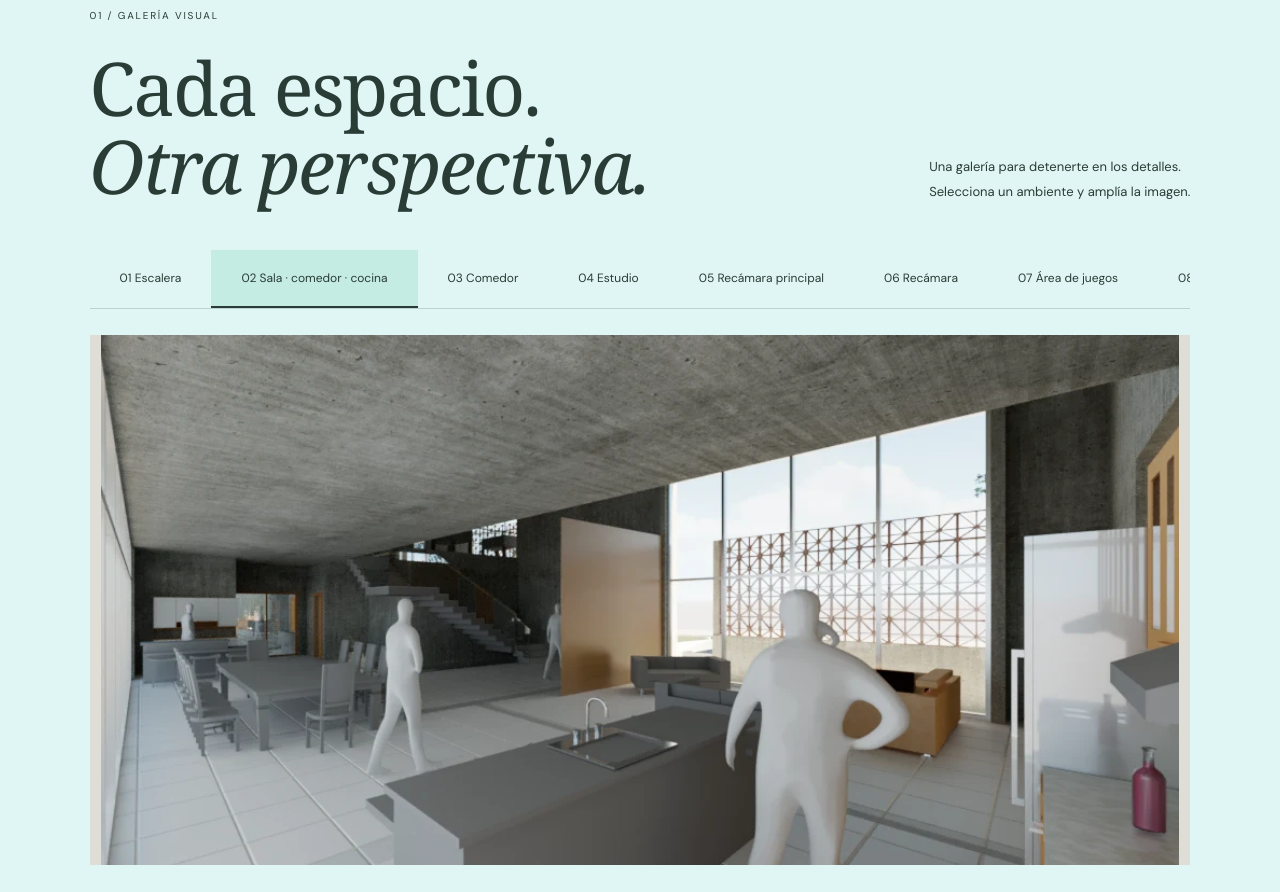
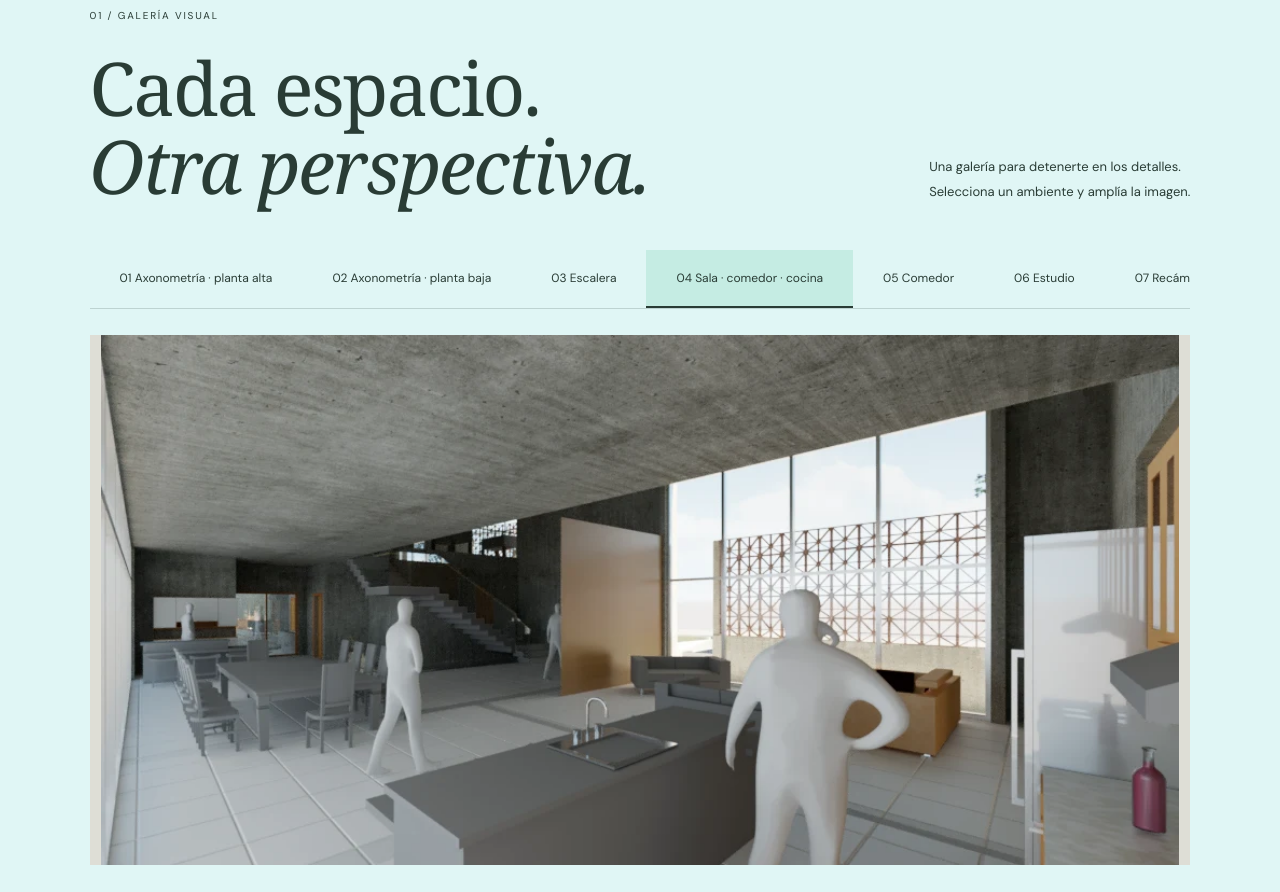
Before and after one commit to eo1206/Casa-Babel-, a plain HTML site: page index.html in a window 1280 px wide. Shown: the part 2821-3713 px from the top of the page. Drawn offline with Linux system fonts and the light colour scheme; a web font is replaced by a local one.

Commit message:
Añadir axonometrías de planta alta y baja a galería y recorrido

```diff
--- a/app.js
+++ b/app.js
@@ -1,8 +1,8 @@
-const renders=[['escalera','Escalera','El ascenso','La escalera expresa la idea de ascender y conecta los espacios de la residencia.'],['sala-comedor-cocina','Sala · comedor · cocina','Un espacio compartido','Una vista del área social que reúne sala, comedor y cocina.'],['comedor','Comedor','La luz como protagonista','Los ventanales acompañan el espacio de convivencia.'],['estudio','Estudio','Un lugar para concentrarse','Una perspectiva del estudio y su relación con el exterior.'],['recamara-principal','Recámara principal','La pausa privada','Un acercamiento al espacio de descanso principal.'],['recamara','Recámara','El espacio íntimo','Una segunda perspectiva de los ambientes de descanso.'],['area-juegos','Área de juegos','Luz y encuentro','La celosía filtra la luz que entra al área de juegos.'],['sala-juegos','Sala de juegos','Tiempo para compartir','Una vista interior del espacio de entretenimiento.'],['celosia','Celosía','Geometría y luz','El patrón de la celosía dibuja sombras en el interior.']];
-const $=s=>document.querySelector(s);let selected=1,stop=0;const src=i=>'assets/'+renders[i][0]+'.webp';
+const renders=[['axonometria-alta','Axonometría · planta alta','La planta alta, en perspectiva','Vista axonométrica que muestra la distribución de los espacios del nivel superior.'],['axonometria-baja','Axonometría · planta baja','La planta baja, en perspectiva','Vista axonométrica del nivel de acceso, los espacios sociales y su relación con el jardín.'],['escalera','Escalera','El ascenso','La escalera expresa la idea de ascender y conecta los espacios de la residencia.'],['sala-comedor-cocina','Sala · comedor · cocina','Un espacio compartido','Una vista del área social que reúne sala, comedor y cocina.'],['comedor','Comedor','La luz como protagonista','Los ventanales acompañan el espacio de convivencia.'],['estudio','Estudio','Un lugar para concentrarse','Una perspectiva del estudio y su relación con el exterior.'],['recamara-principal','Recámara principal','La pausa privada','Un acercamiento al espacio de descanso principal.'],['recamara','Recámara','El espacio íntimo','Una segunda perspectiva de los ambientes de descanso.'],['area-juegos','Área de juegos','Luz y encuentro','La celosía filtra la luz que entra al área de juegos.'],['sala-juegos','Sala de juegos','Tiempo para compartir','Una vista interior del espacio de entretenimiento.'],['celosia','Celosía','Geometría y luz','El patrón de la celosía dibuja sombras en el interior.']];
+const $=s=>document.querySelector(s);let selected=3,stop=2;const src=i=>'assets/'+renders[i][0]+'.webp';
 const tabs=renders.map((r,i)=>{const b=document.createElement('button');b.type='button';b.textContent=String(i+1).padStart(2,'0')+' '+r[1];b.setAttribute('role','tab');b.onclick=()=>select(i);b.onkeydown=e=>{if(e.key==='ArrowRight'||e.key==='ArrowLeft'){e.preventDefault();const n=(i+(e.key==='ArrowRight'?1:-1)+renders.length)%renders.length;tabs[n].focus();select(n)}};$('#render-tabs').append(b);return b});
 function select(i){selected=i;$('#space-image').src=src(i);$('#space-image').alt='Render de '+renders[i][1]+' de Casa Babel';$('#space-tag').textContent='CASA BABEL / '+renders[i][1].toUpperCase();$('#space-title').textContent=renders[i][2];$('#space-copy').textContent=renders[i][3];tabs.forEach((b,j)=>{b.setAttribute('aria-selected',String(i===j));b.tabIndex=i===j?0:-1})}
 const stops=renders.map((r,i)=>{const b=document.createElement('button');b.type='button';b.textContent=String(i+1).padStart(2,'0')+' '+r[1];b.onclick=()=>showStop(i);$('#tour-stops').append(b);return b});
-function showStop(i){stop=(i+renders.length)%renders.length;$('#tour-image').src=src(stop);$('#tour-image').alt='Render de '+renders[stop][1]+' de Casa Babel';$('#tour-title').textContent=renders[stop][2];$('#tour-description').textContent=renders[stop][3];$('#tour-count').textContent=String(stop+1).padStart(2,'0')+' / 09';$('#tour-next-hotspot').textContent='Explorar: '+renders[(stop+1)%renders.length][1]+' →';stops.forEach((b,j)=>b.setAttribute('aria-pressed',String(j===stop)))}
+function showStop(i){stop=(i+renders.length)%renders.length;$('#tour-image').src=src(stop);$('#tour-image').alt='Render de '+renders[stop][1]+' de Casa Babel';$('#tour-title').textContent=renders[stop][2];$('#tour-description').textContent=renders[stop][3];$('#tour-count').textContent=String(stop+1).padStart(2,'0')+' / '+String(renders.length).padStart(2,'0');$('#tour-next-hotspot').textContent='Explorar: '+renders[(stop+1)%renders.length][1]+' →';stops.forEach((b,j)=>b.setAttribute('aria-pressed',String(j===stop)))}
 $('#tour-prev').onclick=()=>showStop(stop-1);$('#tour-next').onclick=$('#tour-next-hotspot').onclick=()=>showStop(stop+1);$('.tour-stage').addEventListener('keydown',e=>{if(['ArrowLeft','ArrowRight'].includes(e.key)){e.preventDefault();showStop(stop+(e.key==='ArrowRight'?1:-1))}});
 const gallery=$('#gallery');function expand(source){const img=gallery.querySelector('img');img.src=source.src;img.alt=source.alt;gallery.showModal()}$('#open-gallery').onclick=()=>expand($('#space-image'));$('#tour-expand').onclick=()=>expand($('#tour-image'));$('#close-gallery').onclick=()=>gallery.close();gallery.onclick=e=>{if(e.target===gallery)gallery.close()};select(selected);showStop(stop);
```
Also changed, not shown: index.html (+1 -1 lines), assets/axonometria-alta.webp (added), assets/axonometria-baja.webp (added).
